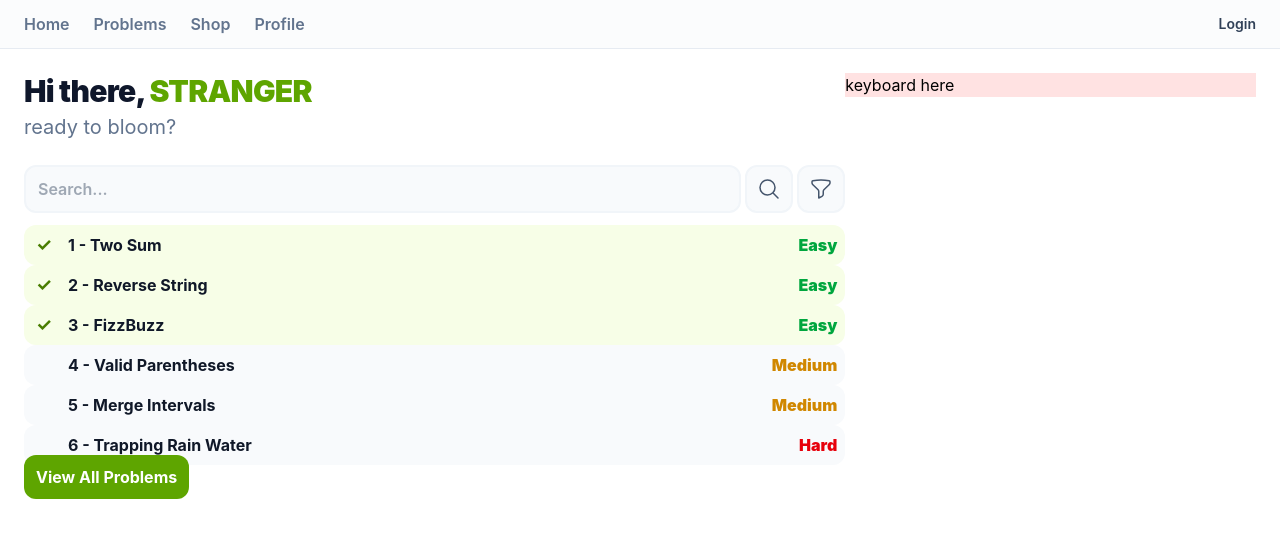
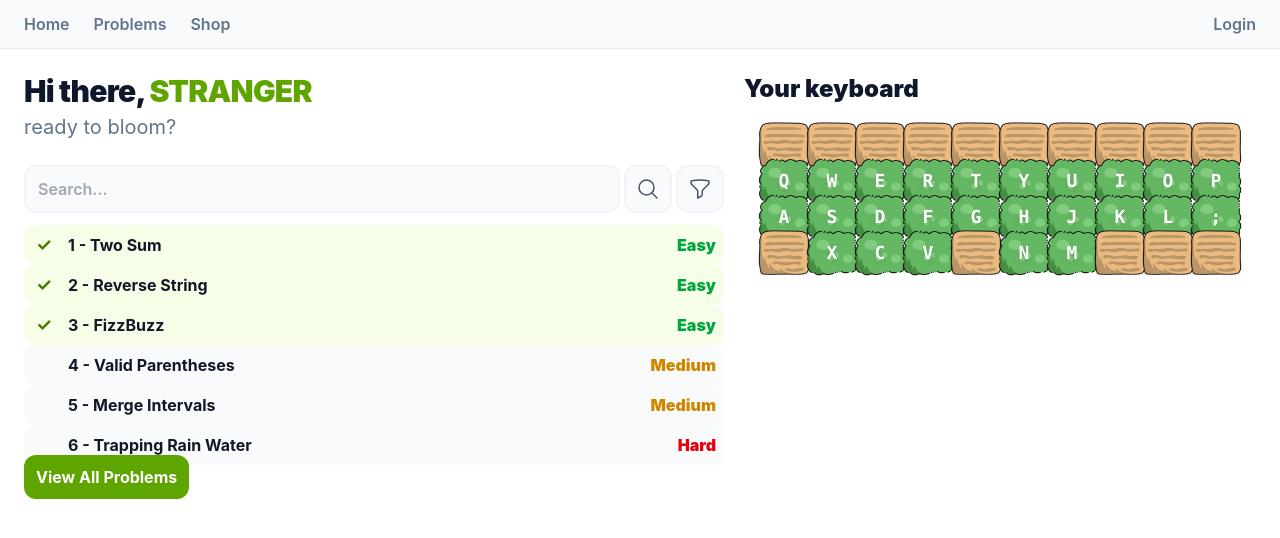
Before and after one commit to devsoc-unsw/trainee-hunter-x-hunter-26t2, a React (Vite) app in the folder frontend/: page / in a window 1280 px wide. Shown: the top 538 px of the page. Built offline with nearby package versions, Linux system fonts and the light colour scheme.

Commit message:
Add keyboard
added keyboard, updated home (once again), put keyboard on all required sites

```diff
--- a/frontend/src/components/CodeEditor.tsx
+++ b/frontend/src/components/CodeEditor.tsx
@@ -10,7 +10,7 @@ interface CodeEditorProps {
 export default function CodeEditor({ value, onChange }: CodeEditorProps) {
   return (
     <textarea
-      className="code-editor"
+      className="code-editor w-full h-full p-4 font-mono text-sm text-slate-900 focus:outline-none resize-y"
       value={value}
       onChange={(e) => onChange(e.target.value)}
       spellCheck={false}
--- a/frontend/src/components/Key.tsx
+++ b/frontend/src/components/Key.tsx
@@ -11,9 +11,23 @@ interface KeyProps {
 export default function Key({ label, state, image }: KeyProps) {
   // TODO: locked keys should look greyed out / missing, 'next' should hint
   // at what's coming. swap the div for an <img> once image is passed
+
+  const isUnlocked = state === 'unlocked'
+
   return (
-    <div className={`key key-${state}`} title={image ? label : undefined}>
-      {state === 'unlocked' ? label : ''}
+    <div className="relative flex items-center justify-center w-12 h-12 select-none group">
+      {image && (
+        <img
+          src={image}
+          alt={label}
+          className="scale-105 w-full h-full object-contain cursor-pointer transition-all duration-100
+          hover:brightness-75 hover:scale-105 active:brightness-50"
+        />
+      )}
+
+      <span className="absolute font-mono font-bold text-white text-lg drop-shadow-md pointer-events-none">
+        {isUnlocked ? label.toUpperCase() : ''}
+      </span>
     </div>
   )
 }
--- a/frontend/src/components/Keyboard.tsx
+++ b/frontend/src/components/Keyboard.tsx
@@ -2,20 +2,43 @@
 // user has unlocked.
 
 import Key from './Key'
-import { KEY_LAYOUT } from '../lib/keyboard'
+// import { KEY_LAYOUT } from '../lib/keyboard'
+import { KEY_LAYOUT, keyState } from '../lib/keyboard'
+
+import grassKeyImg from '../assets/keys/grass_key.png'
+import woodKeyImg from '../assets/keys/wood_key.png'
 
 interface KeyboardProps {
   unlockedCount: number
 }
 
-export default function Keyboard({ unlockedCount }: KeyboardProps) {
+// ! FIX!! when actually doing it, change unlockedcount to actually how many are unlocked :3
+export default function Keyboard({ unlockedCount = 0 }: KeyboardProps) {
+  // Select active image texture
   // TODO: for each row in KEY_LAYOUT, render a row of <Key>s using
   // keyState(key, unlockedCount) from lib/keyboard
   void unlockedCount
   return (
-    <div className="keyboard">
-      <p>keyboard goes here ({KEY_LAYOUT.flat().length} keys total)</p>
-      <Key label="f" state="unlocked" />
+
+    <div className="flex flex-col items-center">
+      {KEY_LAYOUT.map((row, rowIndex) => (
+        <div key={rowIndex}
+        className="flex -mb-3">
+          {row.map((keyLabel) => {
+            const state = keyState ? keyState(keyLabel, unlockedCount) : 'unlocked'
+            const keyImage = state === 'unlocked' ? grassKeyImg : woodKeyImg
+
+            return (
+              <Key
+                key={keyLabel}
+                label={keyLabel}
+                state={state}
+                image={keyImage}
+              />
+            )
+          })}
+        </div>
+      ))}
     </div>
   )
 }
--- a/frontend/src/components/NavBar.tsx
+++ b/frontend/src/components/NavBar.tsx
@@ -7,16 +7,23 @@ export default function NavBar() {
   // TODO: show coins + username when logged in, a logout button that calls
   // logout() and navigates home, and login/signup links when logged out
   return (
-    <nav className="navbar sticky bg-slate-50/50 border-b border-slate-200/80 px-6 py-3">
+    <nav className="navbar sticky bg-slate-50 border-b border-slate-200/80 px-6 py-3">
       <div className="mx-auto flex items-center justify-between">
         <div className="flex items-center gap-6 font-semibold text-slate-500">
           <Link to="/" className="hover:text-slate-900">Home</Link>
           <Link to="/problems" className="hover:text-slate-900">Problems</Link>
           <Link to="/shop" className="hover:text-slate-900">Shop</Link>
-          <Link to="/profile" className="hover:text-slate-900">Profile</Link>
         </div>
-        <div className="flex items-center gap-4 text-sm font-semibold text-slate-700">
-          {me ? `${me.username} - ${me.coins} coins` : <Link to="/login" className="hover:text-slate-950">Login</Link>}
+        <div className="flex items-center gap-4 font-semibold text-slate-500">
+          {me ? (
+            <Link to="/profile" className="hover:text-slate-900">
+              {`${me.username} - ${me.coins} coins`}
+            </Link>
+          ) : (
+            <Link to="/login" className="hover:text-slate-900">
+              Login
+            </Link>
+          )}
         </div>
       </div>
     </nav>
--- a/frontend/src/lib/keyboard.ts
+++ b/frontend/src/lib/keyboard.ts
@@ -24,5 +24,17 @@ export function keyState(_key: string, _unlockedCount: number): KeyState {
   // 'unlocked' if the key's position in KEY_UNLOCK_ORDER is < unlockedCount,
   // 'next' if it's the very next one to unlock (nice for a little glow),
   // 'locked' otherwise
-  throw new Error('not implemented')
+  // throw new Error('not implemented')
+  const index = KEY_UNLOCK_ORDER.indexOf(_key)
+
+  // Key is not in unlock order array
+  if (index === -1) return 'locked'
+
+  if (index < _unlockedCount) {
+    return 'unlocked'
+  } else if (index === _unlockedCount) {
+    return 'next'
+  } else {
+    return 'locked'
+  }
 }
--- a/frontend/src/pages/Home.tsx
+++ b/frontend/src/pages/Home.tsx
@@ -1,11 +1,12 @@
 import { Link } from 'react-router-dom';
 import Problems from './Problems';
 import { useAuth } from '../auth/AuthContext';
+import Keyboard from '../components/Keyboard';
 
 export default function Home() {
     const { me } = useAuth()
     return (
-    <div className="m-6 flex flex-row">
+    <div className="m-6 flex flex-row gap-5">
         {/* im gonna need a header here but thats an issue for future me */}
         <div className="basis-2/3">
             <div className="mb-6">
@@ -16,6 +17,7 @@ export default function Home() {
                 ready to bloom?
                 </h2>
             </div>
+            {/* ideally id like to show the problems that they have already as a work in progress */}
             <Problems />
 
             <Link to="/problems"  className= "p-3 bg-lime-600 text-white font-bold rounded-xl hover:bg-lime-700">
@@ -25,8 +27,9 @@ export default function Home() {
 
 
         <div className="basis-1/3">
-            <div className="bg-red-100">
-                keyboard here
+            <p className="text-2xl font-black text-slate-900">Your keyboard</p>
+            <div className="w-full p-4">
+                <Keyboard unlockedCount={25}/>
             </div>
         </div>
     </div>
--- a/frontend/src/pages/Problem.tsx
+++ b/frontend/src/pages/Problem.tsx
@@ -3,6 +3,7 @@ import { useParams } from 'react-router-dom'
 import CodeEditor from '../components/CodeEditor'
 import TestResults from '../components/TestResults'
 import { useAuth } from '../auth/AuthContext'
+import Keyboard from '../components/Keyboard';
 import type { QuestionDetail, SubmitResponse } from '../types'
 
 // =============================================================================
@@ -84,8 +85,8 @@ export default function Problem() {
       {/* lhs */}
       <div className="flex flex-col gap-4 bg-white p-5 rounded-xl border-2 border-slate-200">
         {/* im gonna put the keyboard here */}
-        <div className="w-full bg-red-100">
-          keyboard :3
+        <div className="w-full p-4">
+            <Keyboard unlockedCount={25}/>
         </div>
         <div>
           <h1 className="text-2xl font-black text-slate-900 mb-2">
--- a/frontend/src/pages/Profile.tsx
+++ b/frontend/src/pages/Profile.tsx
@@ -1,5 +1,6 @@
 import { useAuth } from '../auth/AuthContext'
 import ProgressBar from '../components/ProgressBar';
+import Keyboard from '../components/Keyboard';
 
 // =============================================================================
 // !!! HARDCODED DUMMY DATA !!! replace with listInventory() from ../api/shop
@@ -47,8 +48,8 @@ export default function Profile() {
             <ProgressBar />
           </div>
 
-          <div className="bg-red-100">
-            keyboard here
+          <div className="w-full bg-slate-50 p-4 rounded-xl border-2 border-slate-200">
+            <Keyboard unlockedCount={25}/>
           </div>
         </div>
 
```
Also changed, not shown: frontend/src/assets/keys/grass_key.png (added), frontend/src/assets/keys/wood_key.png (added).
